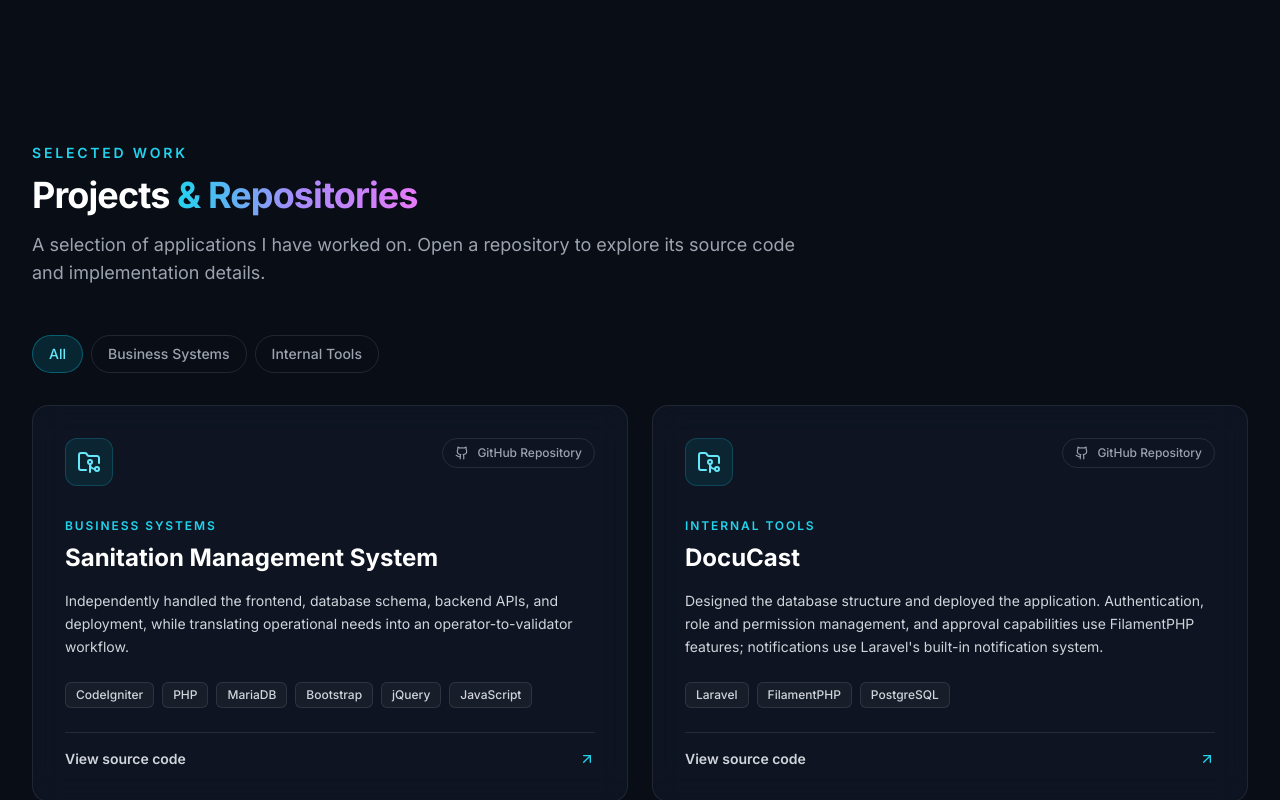
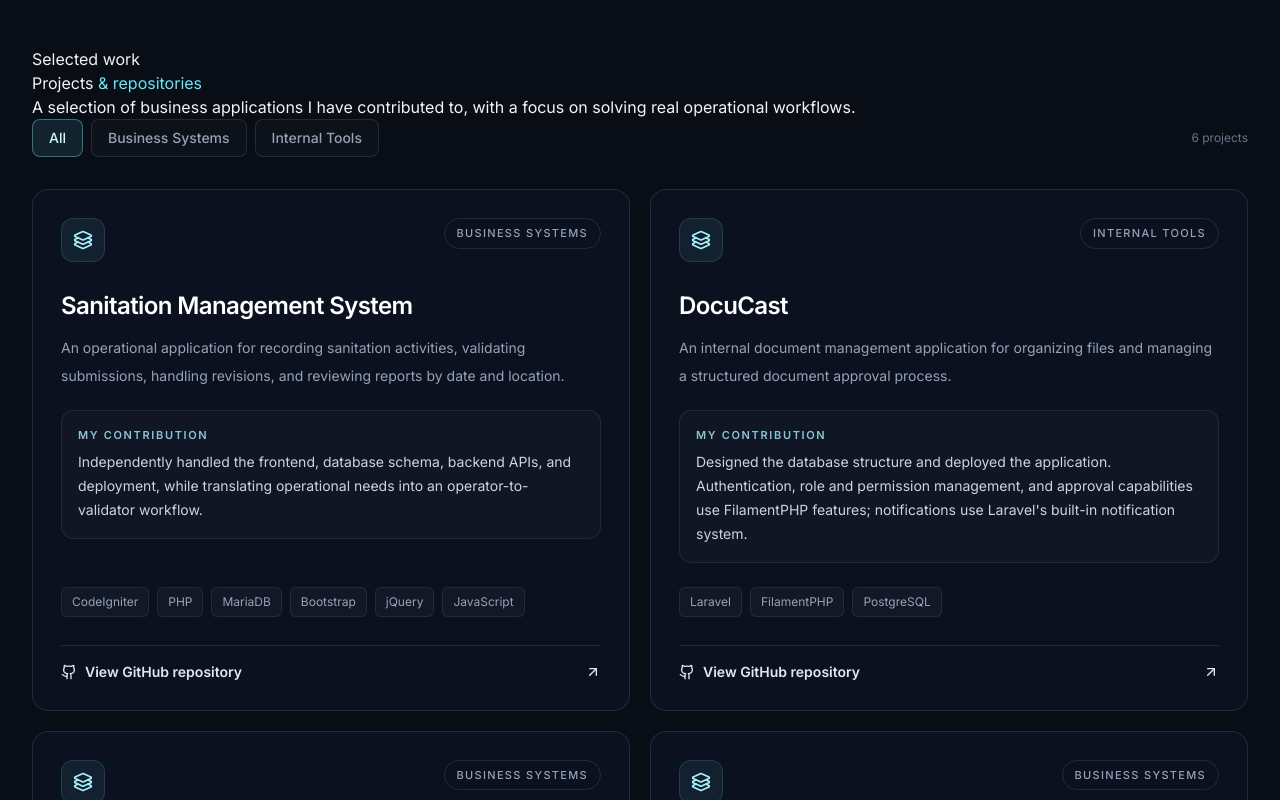
Before and after one commit to muhammad-fahmi/portfolio-website, a Next.js app: page / in a window 1280 px wide. Shown: the part 1820-2620 px from the top of the page. Built offline with nearby package versions, Linux system fonts and the light colour scheme; no server answers.

Commit message:
feat: apply portfolio refresh to components/Projects.tsx

```diff
--- a/components/Projects.tsx
+++ b/components/Projects.tsx
@@ -1,111 +1,106 @@
 "use client";
 
-import { useState } from "react";
+import { useMemo, useState } from "react";
 import { motion } from "framer-motion";
 import { PORTFOLIO_DATA } from "@/data/portfolio";
-import { ArrowUpRight, FolderGit2, Github } from "lucide-react";
+import { ArrowUpRight, Github, Layers3 } from "lucide-react";
 
 export function Projects() {
   const { projects } = PORTFOLIO_DATA;
   const categories = ["All", ...Array.from(new Set(projects.map((project) => project.category)))];
   const [activeCategory, setActiveCategory] = useState("All");
-
-  const filteredProjects =
-    activeCategory === "All"
-      ? projects
-      : projects.filter((project) => project.category === activeCategory);
+  const filteredProjects = useMemo(
+    () => activeCategory === "All" ? projects : projects.filter((project) => project.category === activeCategory),
+    [activeCategory, projects],
+  );
 
   return (
-    <section id="projects" className="py-24 relative z-10">
-      <div className="max-w-7xl mx-auto px-4 sm:px-6 lg:px-8">
-        <div className="max-w-3xl mb-12">
-          <p className="text-sm font-semibold uppercase tracking-[0.2em] text-cyan-400 mb-3">
-            Selected Work
-          </p>
-          <h2 className="text-3xl sm:text-4xl font-bold text-white tracking-tight mb-4">
-            Projects <span className="gradient-text"> & Repositories</span>
-          </h2>
-          <p className="text-gray-400 text-base sm:text-lg leading-relaxed">
-            A selection of applications I have worked on. Open a repository to
-            explore its source code and implementation details.
+    <section id="projects" className="section-space scroll-mt-24">
+      <div className="mx-auto max-w-7xl px-5 sm:px-8">
+        <div className="section-heading">
+          <p className="eyebrow">Selected work</p>
+          <h2 className="section-title">Projects <span className="text-cyan-300">& repositories</span></h2>
+          <p className="section-description">
+            A selection of business applications I have contributed to, with a focus on solving real operational workflows.
           </p>
         </div>
 
-        <div className="flex flex-wrap gap-2 mb-8" aria-label="Filter projects">
+        <div className="mb-8 flex flex-wrap items-center gap-2" aria-label="Filter projects by category">
           {categories.map((category) => (
             <button
               key={category}
               type="button"
               onClick={() => setActiveCategory(category)}
               aria-pressed={activeCategory === category}
-              className={`px-4 py-2 rounded-full text-sm font-medium border transition-colors ${
+              className={`rounded-lg border px-4 py-2 text-sm font-medium transition focus-visible:outline-none focus-visible:ring-2 focus-visible:ring-cyan-300 ${
                 activeCategory === category
-                  ? "bg-cyan-500/15 text-cyan-300 border-cyan-500/40"
-                  : "text-gray-400 border-white/10 hover:text-white hover:border-white/25"
+                  ? "border-cyan-300/40 bg-cyan-300/10 text-cyan-100"
+                  : "border-white/10 bg-white/[0.02] text-slate-400 hover:border-white/20 hover:text-white"
               }`}
             >
               {category}
             </button>
           ))}
+          <span className="ml-auto text-xs text-slate-500">{filteredProjects.length} projects</span>
         </div>
 
-        <motion.div layout className="grid grid-cols-1 md:grid-cols-2 gap-6">
+        <motion.div layout className="grid grid-cols-1 gap-5 lg:grid-cols-2">
           {filteredProjects.map((project, index) => (
-            <motion.a
+            <motion.article
+              layout
               key={project.id}
-              href={project.githubUrl}
-              target="_blank"
-              rel="noopener noreferrer"
-              aria-label={`Open ${project.title} GitHub repository`}
-              initial={{ opacity: 0, y: 18 }}
+              initial={{ opacity: 0, y: 16 }}
               whileInView={{ opacity: 1, y: 0 }}
-              viewport={{ once: true }}
-              transition={{ duration: 0.35, delay: index * 0.08 }}
-              className="group glass-panel rounded-2xl border border-white/10 p-6 sm:p-8 flex flex-col min-h-full hover:border-cyan-400/40 hover:bg-white/[0.04] transition-all focus-visible:outline-none focus-visible:ring-2 focus-visible:ring-cyan-400"
+              viewport={{ once: true, amount: 0.12 }}
+              transition={{ duration: 0.35, delay: index * 0.05 }}
+              className="project-card group flex min-h-full flex-col rounded-2xl border border-white/10 bg-slate-900/55 p-6 transition duration-300 hover:-translate-y-1 hover:border-cyan-300/30 hover:bg-slate-900/85 sm:p-7"
             >
-              <div className="flex items-start justify-between gap-4 mb-8">
-                <div className="w-12 h-12 rounded-xl bg-cyan-500/10 border border-cyan-400/20 flex items-center justify-center text-cyan-300">
-                  <FolderGit2 className="w-6 h-6" />
+              <div className="mb-7 flex items-start justify-between gap-4">
+                <div className="flex h-11 w-11 items-center justify-center rounded-xl border border-cyan-300/15 bg-cyan-300/[0.07] text-cyan-200">
+                  <Layers3 className="h-5 w-5" />
                 </div>
-                <span className="inline-flex items-center gap-2 text-xs font-medium text-gray-400 border border-white/10 rounded-full px-3 py-1.5">
-                  <Github className="w-3.5 h-3.5" />
-                  GitHub Repository
+                <span className="rounded-full border border-white/10 px-3 py-1.5 text-[11px] font-medium uppercase tracking-[0.12em] text-slate-400">
+                  {project.category}
                 </span>
               </div>
 
               <div className="flex-1">
-                <p className="text-xs font-semibold uppercase tracking-[0.16em] text-cyan-400 mb-2">
-                  {project.category}
-                </p>
-                <h3 className="text-xl sm:text-2xl font-bold text-white mb-3 group-hover:text-cyan-300 transition-colors">
+                <h3 className="text-xl font-semibold tracking-tight text-white transition group-hover:text-cyan-100 sm:text-2xl">
                   {project.title}
                 </h3>
-                <p className="text-gray-400 text-sm leading-relaxed mb-4">
-                  {project.description}
-                </p>
-                <p className="text-gray-300 text-sm leading-relaxed mb-6">
-                  {project.contribution}
-                </p>
+                <p className="mt-3 text-sm leading-7 text-slate-400">{project.summary}</p>
+                <div className="mt-5 rounded-xl border border-white/[0.07] bg-white/[0.025] p-4">
+                  <p className="mb-1.5 text-[11px] font-semibold uppercase tracking-[0.15em] text-cyan-200/80">My contribution</p>
+                  <p className="text-sm leading-6 text-slate-300">{project.contribution}</p>
+                </div>
               </div>
 
-              <div className="flex flex-wrap gap-2 mb-6">
+              <div className="mt-6 flex flex-wrap gap-2">
                 {project.tags.map((tag) => (
-                  <span
-                    key={tag}
-                    className="px-2.5 py-1 rounded-md text-xs font-medium bg-white/[0.04] text-gray-300 border border-white/10"
-                  >
-                    {tag}
-                  </span>
+                  <span key={tag} className="rounded-md border border-white/[0.08] bg-white/[0.03] px-2.5 py-1.5 text-xs text-slate-400">{tag}</span>
                 ))}
               </div>
 
-              <div className="flex items-center justify-between pt-4 border-t border-white/10 text-sm font-semibold">
-                <span className="text-gray-300 group-hover:text-cyan-300 transition-colors">
-                  View source code
-                </span>
-                <ArrowUpRight className="w-4 h-4 text-cyan-400 group-hover:translate-x-0.5 group-hover:-translate-y-0.5 transition-transform" />
-              </div>
-            </motion.a>
+              {project.githubUrl ? (
+                <a
+                  href={project.githubUrl}
+                  target="_blank"
+                  rel="noopener noreferrer"
+                  aria-label={`Open ${project.title} GitHub repository`}
+                  className="mt-7 inline-flex items-center justify-between border-t border-white/10 pt-4 text-sm font-semibold text-slate-200 transition hover:text-cyan-200 focus-visible:outline-none focus-visible:ring-2 focus-visible:ring-cyan-300"
+                >
+                  <span className="inline-flex items-center gap-2">
+                    <Github className="h-4 w-4" />
+                    {project.repositoryLabel ?? "View GitHub repository"}
+                  </span>
+                  <ArrowUpRight className="h-4 w-4 transition-transform group-hover:-translate-y-0.5 group-hover:translate-x-0.5" />
+                </a>
+              ) : (
+                <div className="mt-7 border-t border-white/10 pt-4 text-xs text-slate-500">
+                  Repository link not available
+                </div>
+              )}
+            </motion.article>
           ))}
         </motion.div>
       </div>
```
